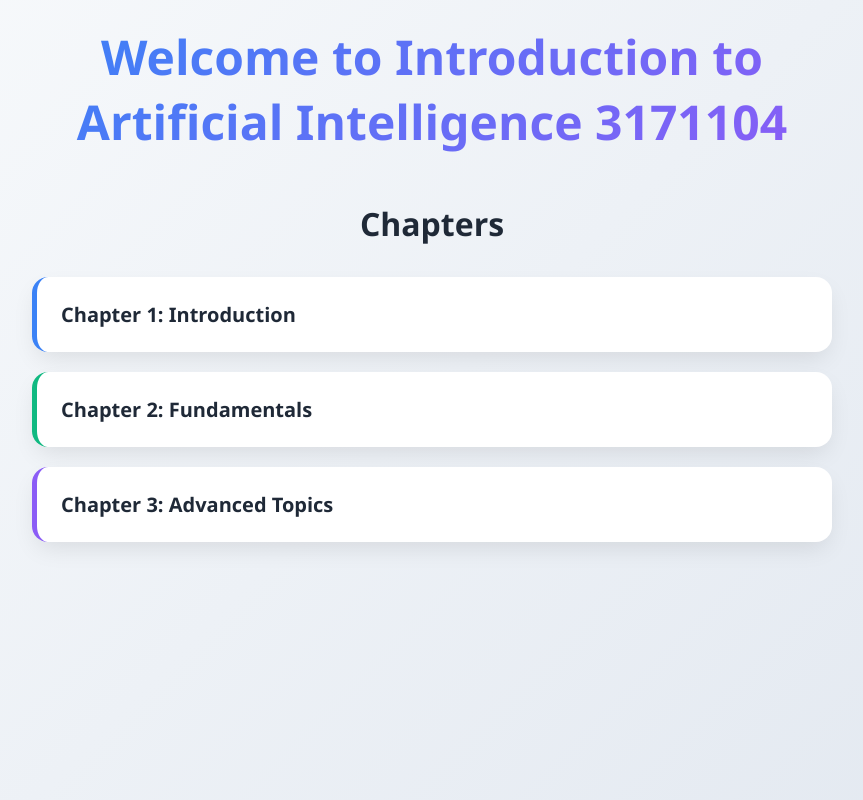
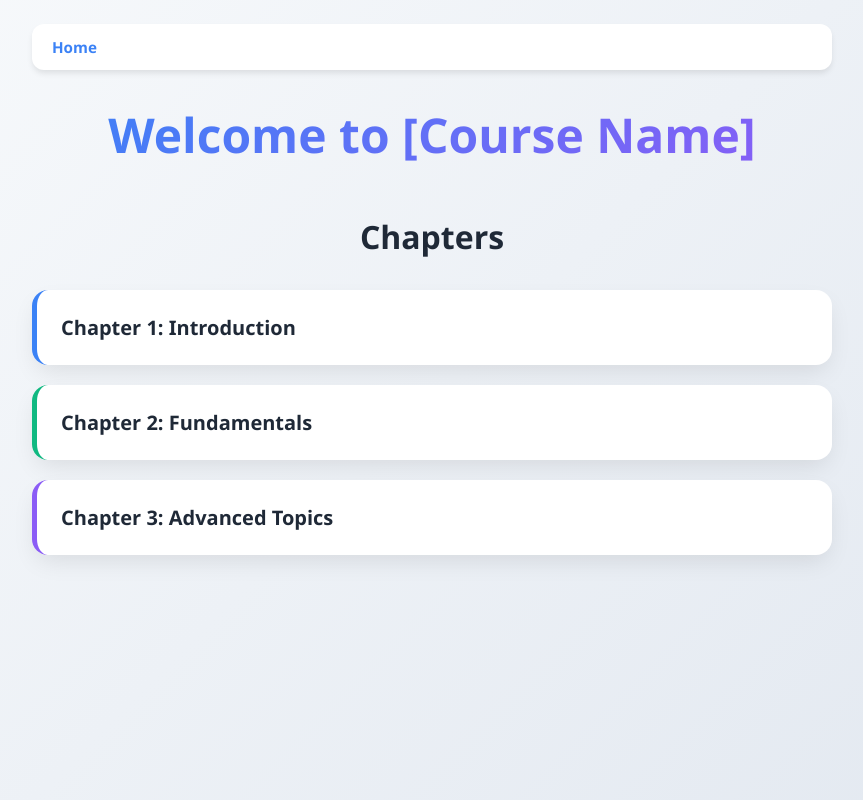
Before and after one commit to dhvl1992/AI-3171104, a plain HTML site: page index.html in a window 1280 px wide. Shown: the whole page, without its empty margins (208-1071 px from the left). Drawn offline with Linux system fonts and the light colour scheme.

Commit message:
index.html

```diff
--- a/index.html
+++ b/index.html
@@ -21,6 +21,35 @@
         .container {
             max-width: 800px;
             margin: 0 auto;
+        }
+
+        .breadcrumbs {
+            background: white;
+            padding: 12px 20px;
+            border-radius: 12px;
+            box-shadow: 0 4px 6px -1px rgba(0, 0, 0, 0.1);
+            margin-bottom: 32px;
+        }
+
+        .breadcrumbs a {
+            color: #3b82f6;
+            text-decoration: none;
+            font-weight: 600;
+            font-size: 0.95rem;
+            padding: 0;
+            display: inline;
+            transition: color 0.3s;
+        }
+
+        .breadcrumbs a:hover {
+            color: #1d4ed8;
+        }
+
+
+
+        .breadcrumbs .separator {
+            margin: 0 8px;
+            color: #6b7280;
         }
 
         h1 {
@@ -100,7 +129,12 @@
 </head>
 <body>
     <div class="container">
-        <h1>Welcome to Introduction to Artificial Intelligence 3171104</h1>
+        <!-- Breadcrumbs -->
+        <nav class="breadcrumbs">
+            <a href="/">Home</a>
+        </nav>
+
+        <h1>Welcome to [Course Name]</h1>
         <h2>Chapters</h2>
         <ul>
             <li><a href="chapter-01-introduction/">Chapter 1: Introduction</a></li>
```
